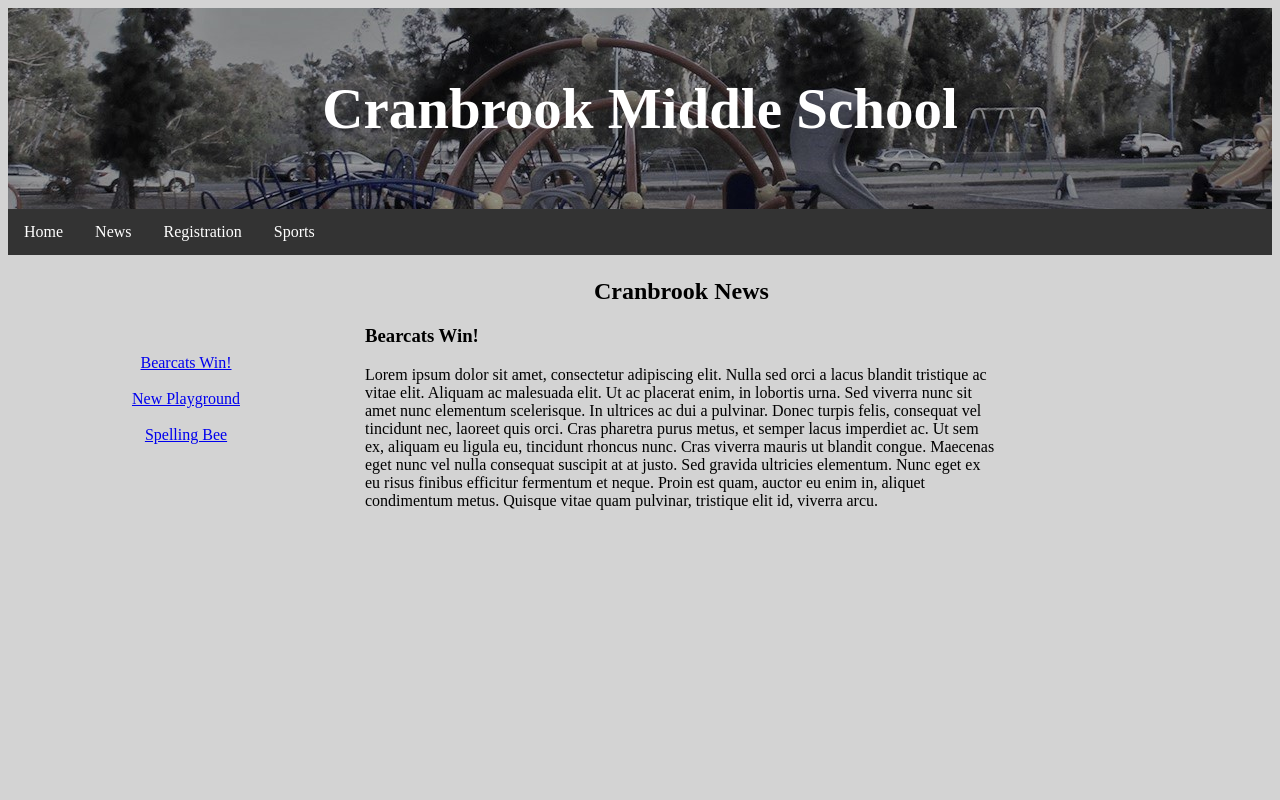
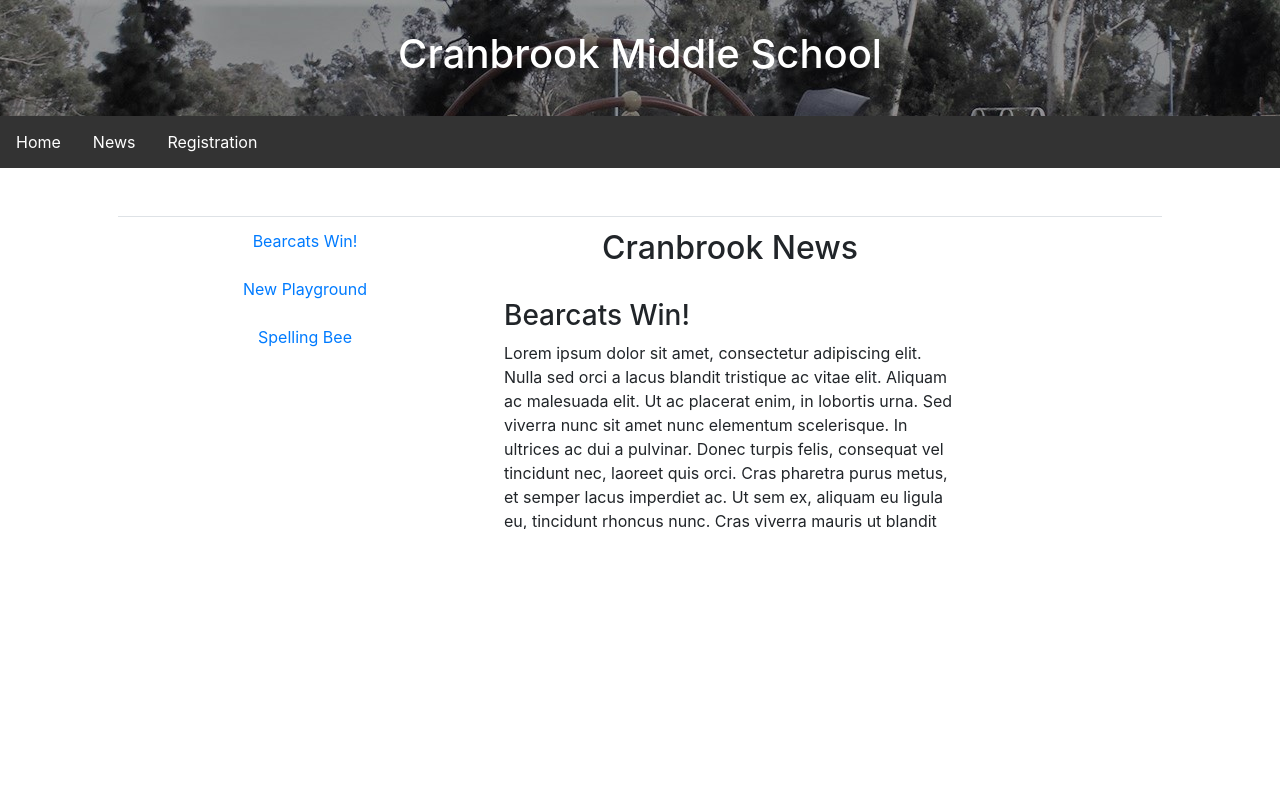
Before and after one commit to gouldeg/capgeminiProjects, a plain HTML site: page SchoolWebsite/Pages/news.html in a window 1280 px wide. Drawn offline with nearby package versions, Linux system fonts and the light colour scheme.

Commit message:
Bootstraped the website

```diff
--- a/SchoolWebsite/Pages/news.html
+++ b/SchoolWebsite/Pages/news.html
@@ -4,6 +4,8 @@
 <head>
 	<meta charset="ISO-8859-1">
 	<link rel="stylesheet" type="text/css" href="../CSS/styles.css">
+	<link rel="stylesheet" type="text/css" href="../CSS/styles.css">
+	<link href="https://stackpath.bootstrapcdn.com/bootstrap/4.3.1/css/bootstrap.min.css" rel="stylesheet" integrity="sha384-ggOyR0iXCbMQv3Xipma34MD+dH/1fQ784/j6cY/iJTQUOhcWr7x9JvoRxT2MZw1T" crossorigin="anonymous">
 	<title>News</title>
 </head>
 <header class="hdr">
@@ -14,11 +16,11 @@
   			<li><a href="index.html">Home</a></li>
   			<li><a href="news.html">News</a></li>
   			<li><a class="active" href="registration.html">Registration</a></li>
-  			<li><a href="sports.html">Sports</a></li>
 		</ul>
 	</nav>
 <body>
-<table>
+<div class="p-5 container">
+<table class="table">
 	<tr>
 		<td>
 			<div class="side" align="center">
@@ -30,6 +32,7 @@
 		<td>
 			<div name="dest" class="test">
 				<h2 align="center">Cranbrook News</h2>
+				<br>
 				<h3 id="bWin">Bearcats Win!</h3>
 				<p>Lorem ipsum dolor sit amet, consectetur adipiscing elit. Nulla sed orci a lacus blandit tristique ac vitae elit. Aliquam ac malesuada elit. Ut ac placerat enim, in lobortis urna. Sed viverra nunc sit amet nunc elementum scelerisque. In ultrices ac dui a pulvinar. Donec turpis felis, consequat vel tincidunt nec, laoreet quis orci. Cras pharetra purus metus, et semper lacus imperdiet ac. Ut sem ex, aliquam eu ligula eu, tincidunt rhoncus nunc. Cras viverra mauris ut blandit congue. Maecenas eget nunc vel nulla consequat suscipit at at justo. Sed gravida ultricies elementum. Nunc eget ex eu risus finibus efficitur fermentum et neque. Proin est quam, auctor eu enim in, aliquet condimentum metus. Quisque vitae quam pulvinar, tristique elit id, viverra arcu.</p>
 				<br><br>
@@ -44,7 +47,7 @@
 	</tr>
 </table>
 
-
+</div>
 </body>
 
 
```
Also changed, not shown: SchoolWebsite/Pages/index.html (+3 -2 lines), SchoolWebsite/Pages/registration.html (+5 -5 lines).
